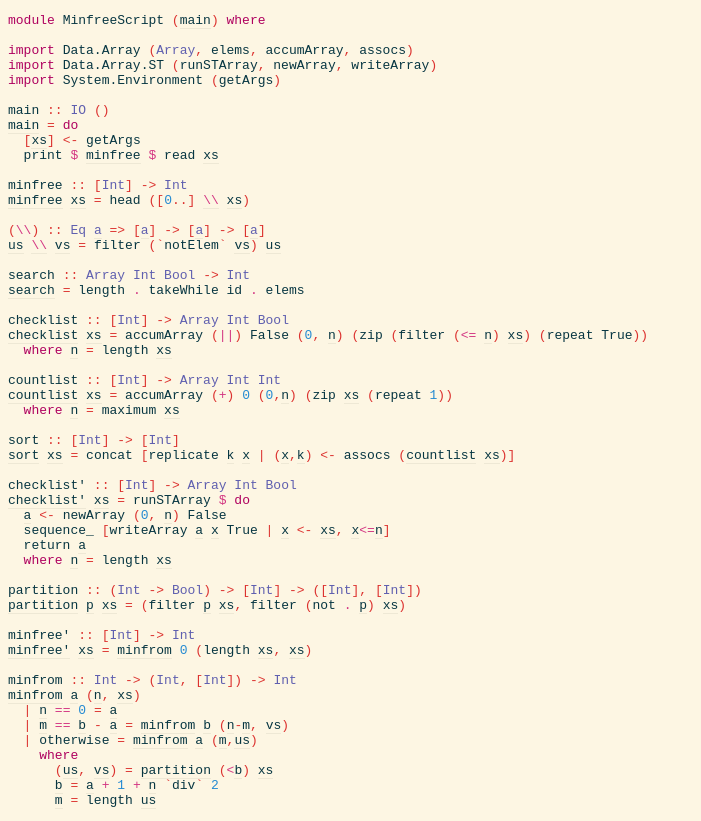
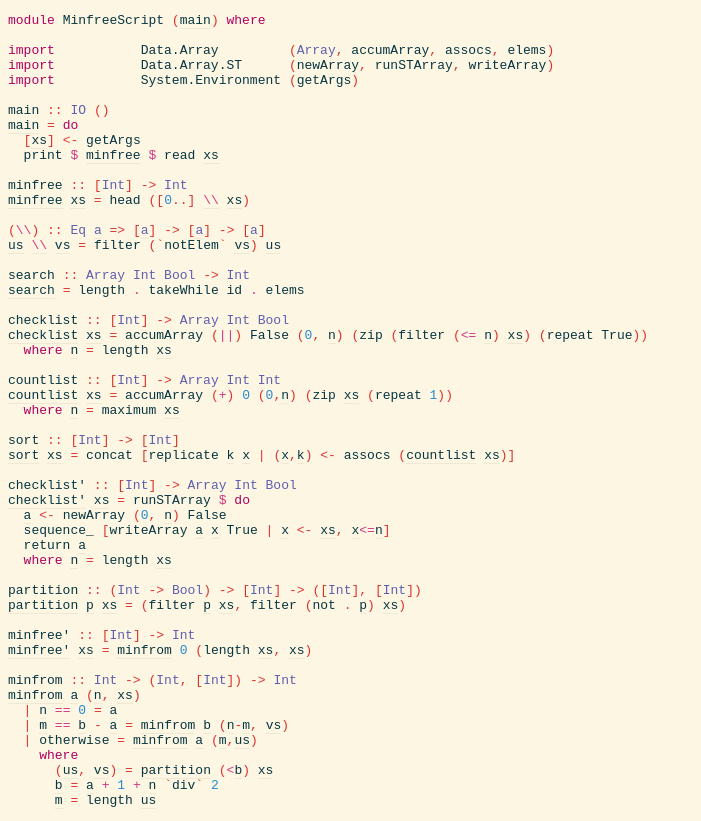
Before and after one commit to Tatsuki-I/PFAD, a plain HTML site: page haddock/src/MinfreeScript.html in a window 1280 px wide. Shown: the whole page, without its empty margins (0-701 px from the left). Drawn offline with Linux system fonts and the light colour scheme.

Commit message:
自動生成されたhaddock

```diff
--- a/haddock/src/MinfreeScript.html
+++ b/haddock/src/MinfreeScript.html
@@ -1,8 +1,8 @@
 <!DOCTYPE html PUBLIC "-//W3C//DTD XHTML 1.0 Transitional//EN" "http://www.w3.org/TR/xhtml1/DTD/xhtml1-transitional.dtd"><html xmlns="http://www.w3.org/1999/xhtml"><head><link rel="stylesheet" type="text/css" href="style.css" /><script type="text/javascript" src="highlight.js"></script></head><body><pre><span class="hs-keyword">module</span><span> </span><span class="hs-identifier">MinfreeScript</span><span> </span><span class="hs-special">(</span><a href="MinfreeScript.html#main"><span class="hs-identifier hs-var">main</span></a><span class="hs-special">)</span><span> </span><span class="hs-keyword">where</span><span>
 </span><a name="line-2"></a><span>
-</span><a name="line-3"></a><span class="hs-keyword">import</span><span> </span><span class="hs-identifier">Data.Array</span><span> </span><span class="hs-special">(</span><span class="hs-identifier hs-type">Array</span><span class="hs-special">,</span><span> </span><span class="hs-identifier hs-var">elems</span><span class="hs-special">,</span><span> </span><span class="hs-identifier hs-var">accumArray</span><span class="hs-special">,</span><span> </span><span class="hs-identifier hs-var">assocs</span><span class="hs-special">)</span><span>
-</span><a name="line-4"></a><span class="hs-keyword">import</span><span> </span><span class="hs-identifier">Data.Array.ST</span><span> </span><span class="hs-special">(</span><span class="hs-identifier hs-var">runSTArray</span><span class="hs-special">,</span><span> </span><span class="hs-identifier hs-var">newArray</span><span class="hs-special">,</span><span> </span><span class="hs-identifier hs-var">writeArray</span><span class="hs-special">)</span><span>
-</span><a name="line-5"></a><span class="hs-keyword">import</span><span> </span><span class="hs-identifier">System.Environment</span><span> </span><span class="hs-special">(</span><span class="hs-identifier hs-var">getArgs</span><span class="hs-special">)</span><span>
+</span><a name="line-3"></a><span class="hs-keyword">import</span><span>           </span><span class="hs-identifier">Data.Array</span><span>         </span><span class="hs-special">(</span><span class="hs-identifier hs-type">Array</span><span class="hs-special">,</span><span> </span><span class="hs-identifier hs-var">accumArray</span><span class="hs-special">,</span><span> </span><span class="hs-identifier hs-var">assocs</span><span class="hs-special">,</span><span> </span><span class="hs-identifier hs-var">elems</span><span class="hs-special">)</span><span>
+</span><a name="line-4"></a><span class="hs-keyword">import</span><span>           </span><span class="hs-identifier">Data.Array.ST</span><span>      </span><span class="hs-special">(</span><span class="hs-identifier hs-var">newArray</span><span class="hs-special">,</span><span> </span><span class="hs-identifier hs-var">runSTArray</span><span class="hs-special">,</span><span> </span><span class="hs-identifier hs-var">writeArray</span><span class="hs-special">)</span><span>
+</span><a name="line-5"></a><span class="hs-keyword">import</span><span>           </span><span class="hs-identifier">System.Environment</span><span> </span><span class="hs-special">(</span><span class="hs-identifier hs-var">getArgs</span><span class="hs-special">)</span><span>
 </span><a name="line-6"></a><span>
 </span><a name="line-7"></a><span class="hs-identifier">main</span><span> </span><span class="hs-glyph">::</span><span> </span><span class="hs-identifier hs-type">IO</span><span> </span><span class="hs-special">(</span><span class="hs-special">)</span><span>
 </span><a name="line-8"></a><a name="main"><a href="MinfreeScript.html#main"><span class="hs-identifier">main</span></a></a><span> </span><span class="hs-glyph">=</span><span> </span><span class="hs-keyword">do</span><span>
```
Also changed, not shown: haddock/src/Minfree.html (+2 -2 lines).
